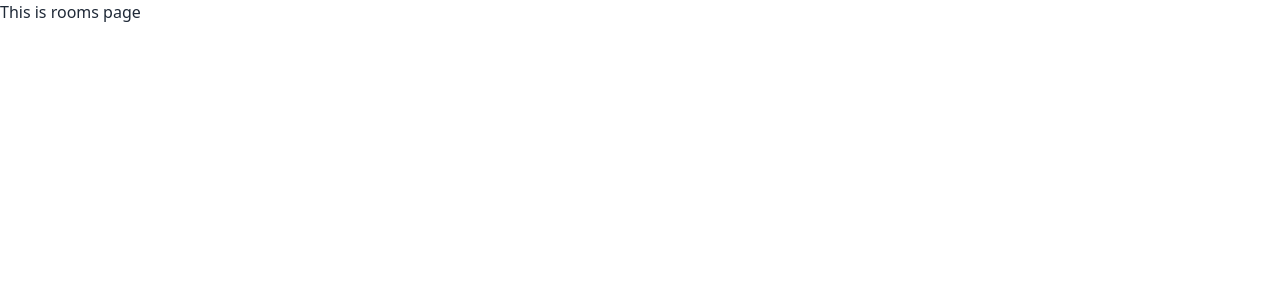
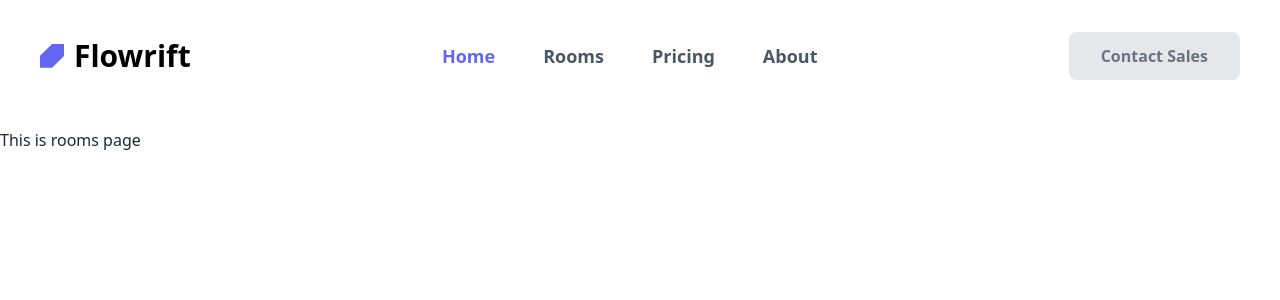
Before and after one commit to HabibFahim15/Suite-Track, a Next.js app: page /rooms in a window 1280 px wide. Shown: the top 300 px of the page. Built offline with nearby package versions, Linux system fonts and the light colour scheme.

Commit message:
some update

```diff
--- a/src/app/layout.js
+++ b/src/app/layout.js
@@ -1,5 +1,6 @@
 import localFont from "next/font/local";
 import "./globals.css";
+import Navbar from "@/components/Navbar";
 
 const geistSans = localFont({
   src: "./fonts/GeistVF.woff",
@@ -23,6 +24,7 @@ export default function RootLayout({ children }) {
       <body
         className={`${geistSans.variable} ${geistMono.variable} antialiased`}
       >
+        <Navbar />
         {children}
       </body>
     </html>
--- a/src/app/page.js
+++ b/src/app/page.js
@@ -1,10 +1,9 @@
 import Hero from "@/components/Hero";
-import Navbar from "@/components/Navbar";
 
 export default function Home() {
   return (
     <div >
-      <Navbar />
+
       <div className='container mx-auto'>
         <Hero />
       </div>
--- a/src/app/rooms/page.jsx
+++ b/src/app/rooms/page.jsx
@@ -2,7 +2,7 @@ import React from 'react';
 
 const page = () => {
   return (
-    <div>
+    <div className='container mx-auto'>
       <h1>This is rooms page</h1>
     </div>
   );
--- a/src/components/Hero.jsx
+++ b/src/components/Hero.jsx
@@ -26,7 +26,7 @@ const Hero = () => {
         <div className="flex w-full flex-col gap-2.5 sm:flex-row sm:justify-center">
 
          {/* search box change korte hobe */}
-         <input placeholder="Email" class="w-full flex-1 rounded border bg-gray-50 px-3 py-2 text-gray-800 placeholder-gray-500 outline-none ring-indigo-300 transition duration-100 focus:ring" />
+         <input placeholder="Email" className="w-full flex-1 rounded border bg-gray-50 px-3 py-2 text-gray-800 placeholder-gray-500 outline-none ring-indigo-300 transition duration-100 focus:ring" />
         </div>
       </div>
     </section>
```
